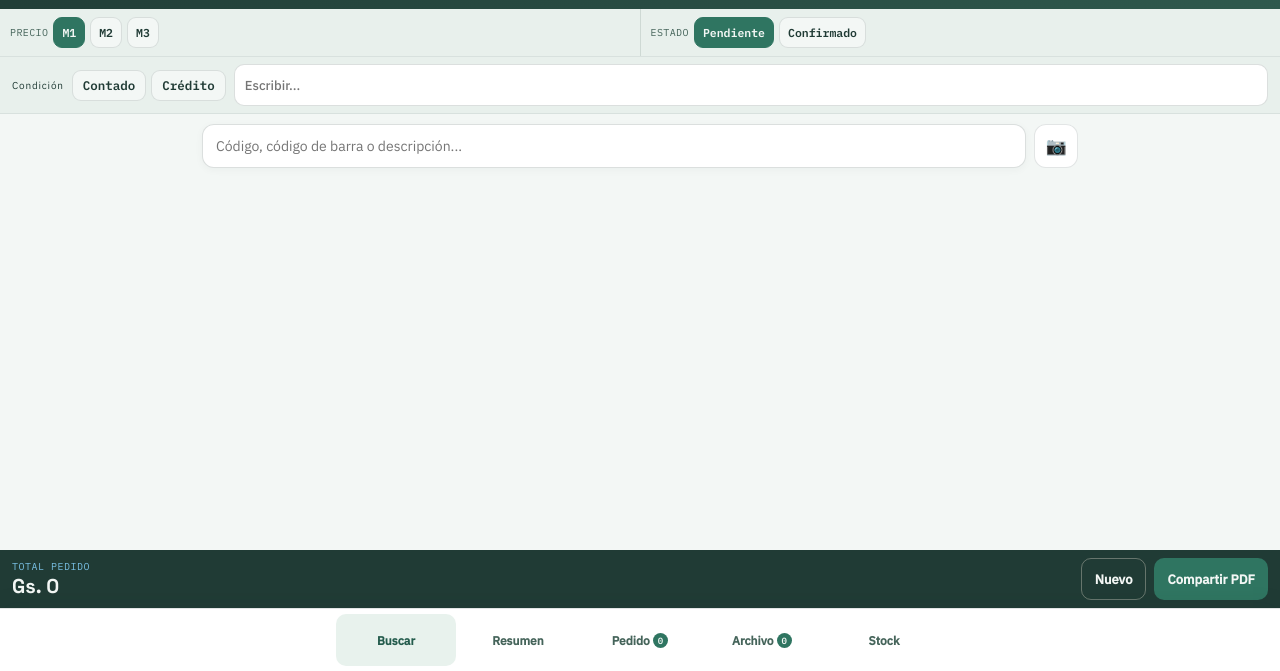
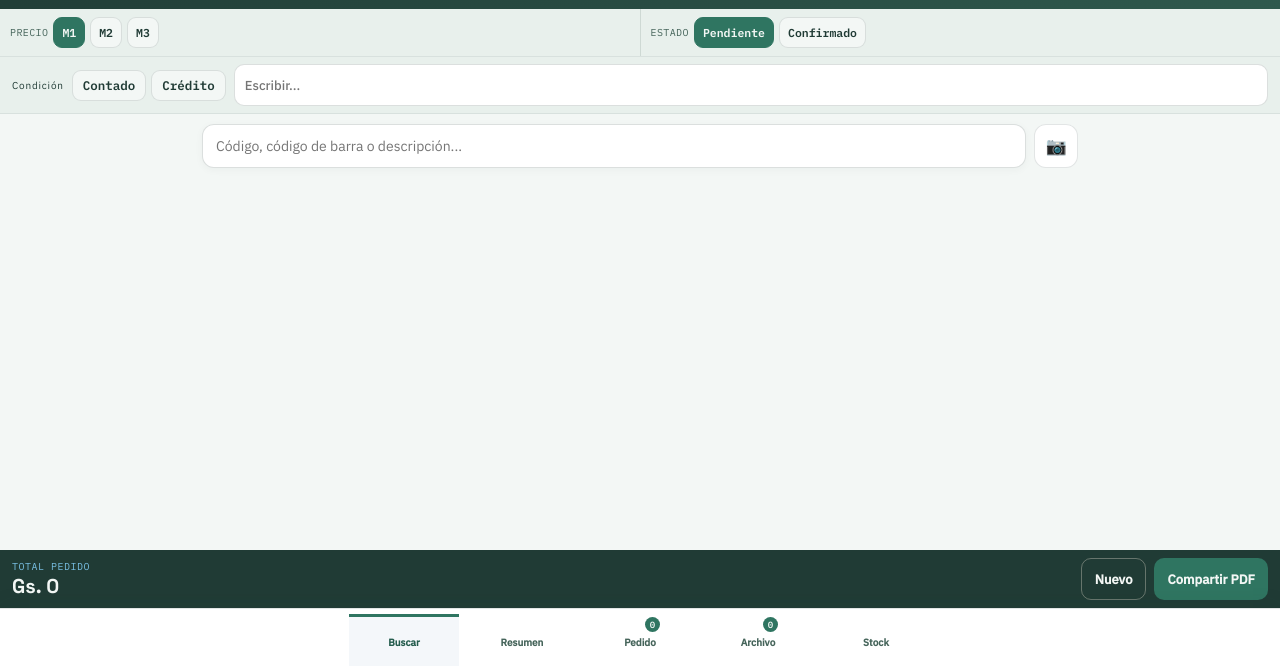
Before and after one commit to Baezdeayolas/koeju-preview-publico, a plain HTML site: page index.html in a window 1280 px wide. Shown: the part 129-800 px from the top of the page. Drawn offline with Linux system fonts and the light colour scheme.

Commit message:
Aplicar navegación inferior y diseño compacto

```diff
--- a/style.css
+++ b/style.css
@@ -1518,3 +1518,72 @@ main { order: 5; min-height: 0; padding-bottom: 8px; }
   .stock-controls { grid-template-columns: 2fr 1fr 1fr; }
   .stock-controls input { grid-column: auto; }
 }
+
+
+/* Navegación inferior compacta */
+.tabs {
+  flex-shrink: 0;
+  display: flex;
+  align-items: stretch;
+  justify-content: space-around;
+  gap: 0;
+  padding: 5px 2px calc(5px + env(safe-area-inset-bottom, 0px));
+  background: #fff;
+  border-top: 1px solid var(--line);
+  border-bottom: 0;
+  box-shadow: 0 -5px 18px rgba(32, 59, 53, .07);
+  z-index: 15;
+}
+.tab-btn {
+  position: relative;
+  flex: 1 1 0;
+  min-width: 0;
+  display: flex;
+  flex-direction: column;
+  align-items: center;
+  justify-content: center;
+  gap: 2px;
+  padding: 4px 1px 3px;
+  border: 0;
+  border-top: 3px solid transparent;
+  border-radius: 0;
+  color: var(--ink-soft);
+  font-size: 10px;
+  line-height: 1.1;
+}
+.tab-btn.active {
+  color: var(--rust-dark);
+  border-top-color: var(--rust);
+  border-bottom-color: transparent;
+  background: rgba(53, 109, 154, .055);
+}
+.tab-icon {
+  display: block;
+  min-height: 19px;
+  font-size: 19px;
+  line-height: 1;
+  font-weight: 700;
+}
+.tab-label {
+  display: block;
+  overflow: hidden;
+  max-width: 100%;
+  text-overflow: ellipsis;
+  white-space: nowrap;
+  font-size: 10px;
+  font-weight: 650;
+}
+.tab-btn .count {
+  position: absolute;
+  top: 0;
+  right: calc(50% - 20px);
+  min-width: 15px;
+  height: 15px;
+  padding: 0 4px;
+  font-size: 9px;
+  line-height: 15px;
+}
+@media (min-width: 700px) {
+  .tabs { justify-content: center; gap: 8px; }
+  .tab-btn { flex: 0 1 110px; }
+}
```
